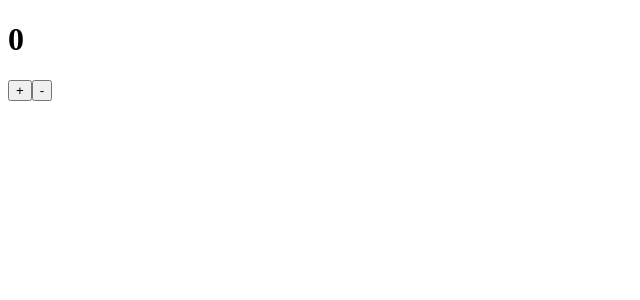
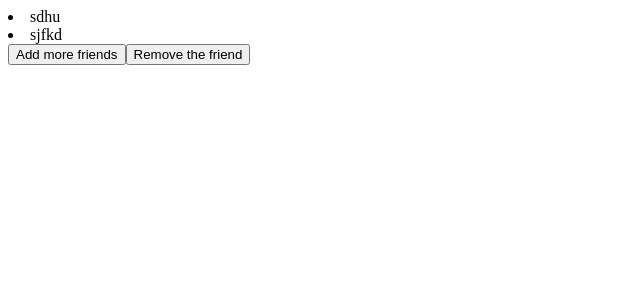
Before and after one commit to Dharmateja69/React-Course, a React (Vite) app in the folder react-demos/: page / in a window 1280 px wide. Shown: the top 300 px of the page, without its empty margins (0-640 px from the left). Built offline with nearby package versions, Linux system fonts and the light colour scheme.

Commit message:
array - UseState()

```diff
--- a/react-demos/src/App.jsx
+++ b/react-demos/src/App.jsx
@@ -1,18 +1,21 @@
 import React, { useState } from "react";
 
 export default function App() {
-  const [count, setcount] = useState(0);
-  const increment = () => {
-    setcount(count + 1);
+  const [frined, setfriend] = useState(["sdhu", "sjfkd"]);
+  const addfriend = () => {
+    setfriend([...frined, "dharmateja"]); //at first we have to copy the existing data using the restoperator ...name,
   };
-  const decrement = () => {
-    setcount(count - 1);
+  const remove = () => {
+    setfriend([...frined]);
   };
   return (
     <div>
-      <h1>{count}</h1>
-      <button onClick={increment}>+</button>
-      <button onClick={decrement}>-</button>
+      {frined.map((item) => (
+        <li key={Math.random()}>{item}</li>
+      ))}
+      <button onClick={addfriend}>Add more friends</button>
+      <button onClick={remove}>Remove the friend</button>
     </div>
   );
 }
+// like wise we can add different types of methods like update, delete, etc....
```
